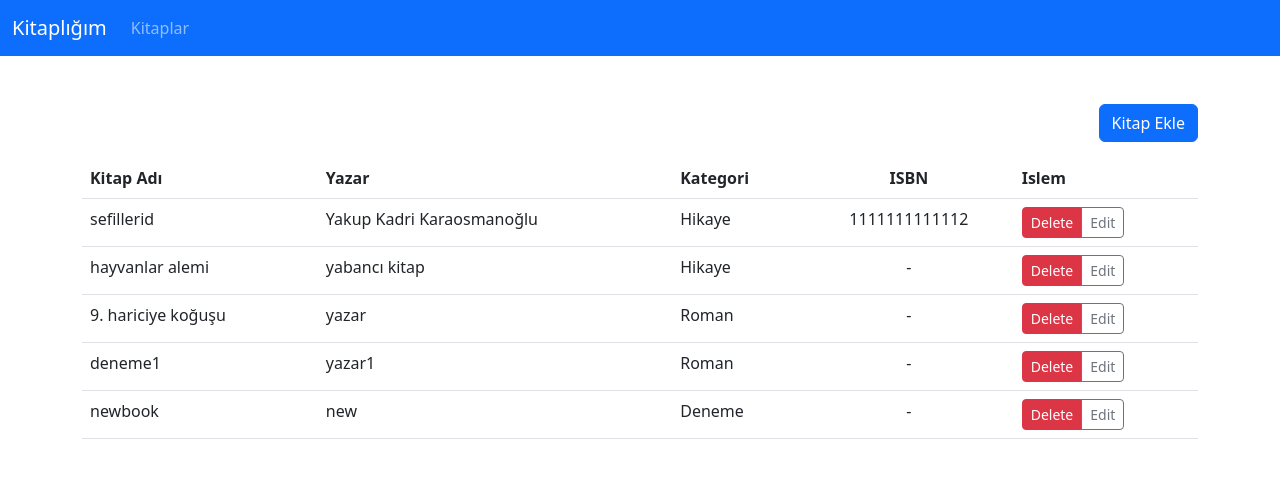
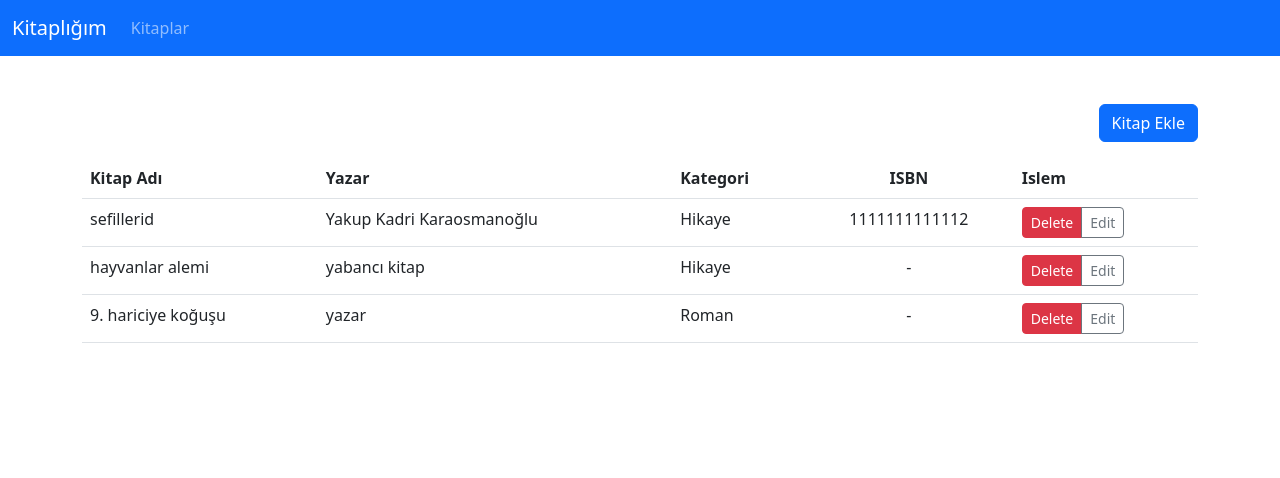
Before and after one commit to muratavci05/react-library, a React (Create React App) app: page / in a window 1280 px wide. Shown: the top 478 px of the page. Built offline with nearby package versions, Linux system fonts and the light colour scheme; data requests are answered from the project's data file.

Commit message:
books and ListBooks reducer add

```diff
--- a/db.json
+++ b/db.json
@@ -20,20 +20,6 @@
       "author": "yazar",
       "isbn": "",
       "categoryId": "1"
-    },
-    {
-      "id": 1664202438155,
-      "name": "deneme1",
-      "author": "yazar1",
-      "isbn": "",
-      "categoryId": "1"
-    },
-    {
-      "id": 1664204840629,
-      "name": "newbook",
-      "author": "new",
-      "isbn": "",
-      "categoryId": "3"
     }
   ],
   "categories": [
--- a/src/components/ListBooks.js
+++ b/src/components/ListBooks.js
@@ -5,10 +5,12 @@ import { Link } from "react-router-dom";
 
 import Modal from "./Modal";
 
-import {useSelector} from "react-redux"; //çok önemli subscrip olmaya yarıyor
+import {useSelector, useDispatch} from "react-redux"; //çok önemli subscrip olmaya yarıyor
+
 
 
 const ListBooks=(props)=>{
+    const dispatch= useDispatch();
 
 
     const {categoriesState,booksState}= useSelector((state)=> state);  //useSelector ile kategorilerin güncel hali kullanılır (subscribe işlemi)
@@ -49,7 +51,9 @@ const ListBooks=(props)=>{
         axios.delete(`http://localhost:3004/books/${id}`)
         .then((res) => {
             console.log("delete res", res);
+            dispatch({ type: "DELETE_BOOK",payload: id});
             setDidUpdate(!didUpdate);
+            setShowModal(false);
         })
         .catch((err) => console.log(err));
     };
--- a/src/pages/EditBook.js
+++ b/src/pages/EditBook.js
@@ -13,7 +13,7 @@ import { useSelector } from "react-redux";   //to be subscribe
 
 const EditBook = (props)=> {
 
-    const {categoriesState}=useSelector((state)=>state);
+    const {categoriesState,booksState}=useSelector((state)=>state);
     console.log(categoriesState);    //to be subcribe
 
 
@@ -30,7 +30,14 @@ const [showModal,setShowModal]=useState(false);
 
 
     useEffect(()=>{
-        axios
+        const arananKitap = booksState.books.find((item) => item.id === params.kitapId);
+
+            setBookname(arananKitap.name);
+            setAuthor(arananKitap.author);
+            setIsbn(arananKitap.isbn);
+            setCategory(arananKitap.categoryId);
+
+        /* axios
         .get(`http://localhost:3004/books/${params.bookId}`)
         .then(res=>{
             console.log(res.data);
@@ -38,14 +45,14 @@ const [showModal,setShowModal]=useState(false);
             setAuthor(res.data.author);
             setIsbn(res.data.isbn);
             setCategory(res.data.categoryId);
-           /*  axios
+             axios
             .get("http://localhost:3004/categories")
             .then ((res) => {
                 setCategories(res.data);
             })
-            .catch((err) => console.log("categories err", err)); */
+            .catch((err) => console.log("categories err", err));
         })
-        .catch(err=>console.log(err));
+        .catch(err=>console.log(err)); */
     },[]);
 
   //update için boş bırakılamaz olan yerlerin uyarısı
@@ -87,7 +94,7 @@ axios
 
 //show ve kayıt işlemi bitiş
 
-if (categoriesState.success !== true){
+if (categoriesState.success !== true || booksState.success !== true){
     return <Loading />;
 }
 
--- a/src/redux/reducers/booksReducer.js
+++ b/src/redux/reducers/booksReducer.js
@@ -39,6 +39,17 @@ const booksReducer = (state=initialState,action)=>{
                 books:[...state.books,action.payload],
             };
 
+        case "DELETE_BOOK":
+            const filteredBooks=state.books.filter(item=>item.id !== action.payload)
+
+            return{
+                ...state,
+                books: filteredBooks
+            };
+
+        case "EDIT_BOOK":
+
+
 
         default:
             return state;
```
